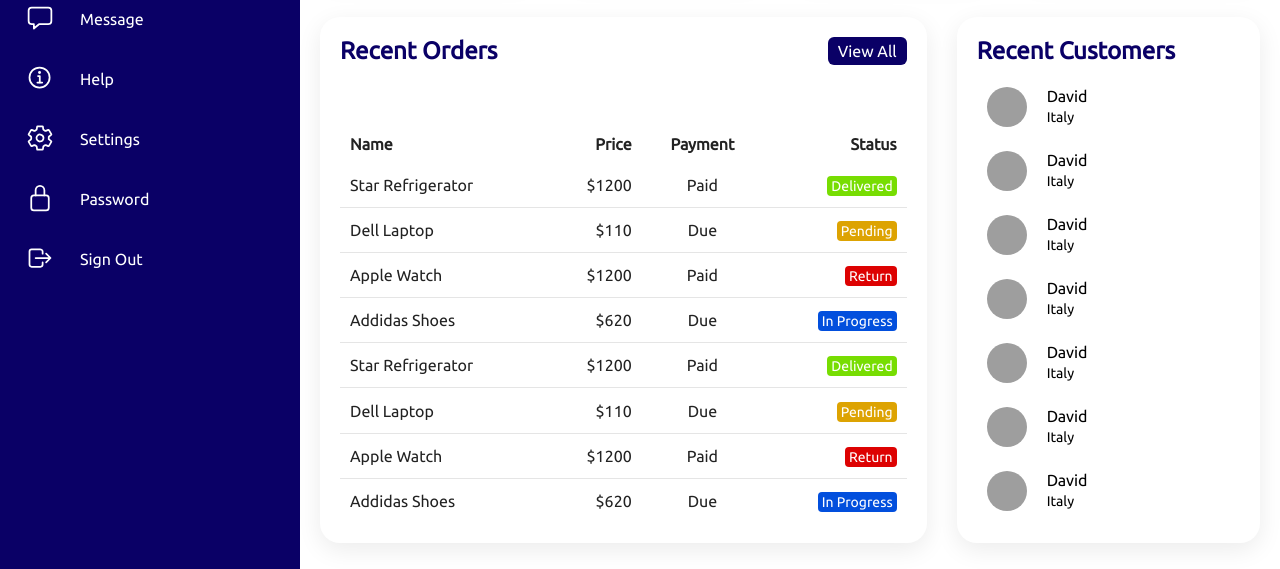
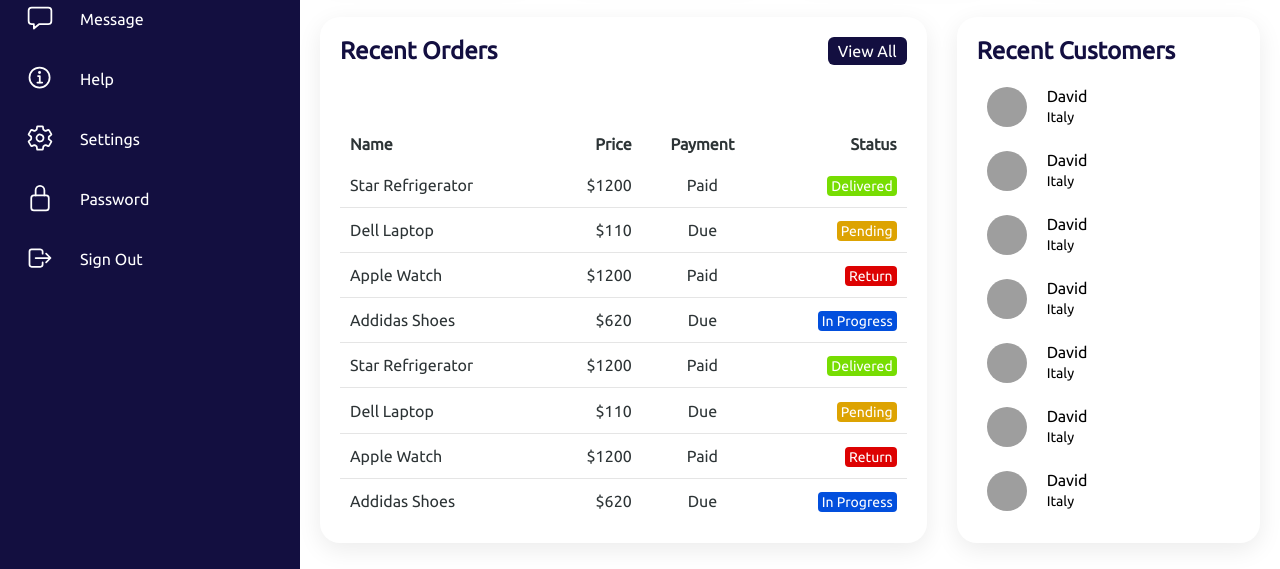
Before and after one commit to SophaGithub/second_website, a plain HTML site: page index.html in a window 1280 px wide. Shown: the part 231-800 px from the top of the page. Drawn offline with nearby package versions, Linux system fonts and the light colour scheme; grey boxes are pictures that could not be loaded.

Commit message:
change color

```diff
--- a/style.css
+++ b/style.css
@@ -9,10 +9,10 @@
 }
 
 :root {
-    --blue:rgb(10, 0, 102);
+    --blue:#130f40;
     --white:white;
-    --gray:rgb(112, 112, 112);
-    --black1:rgb(34, 34, 34);
+    --gray:#636e72;
+    --black1:#2d3436;
     --black2:black;
 
 }
```
